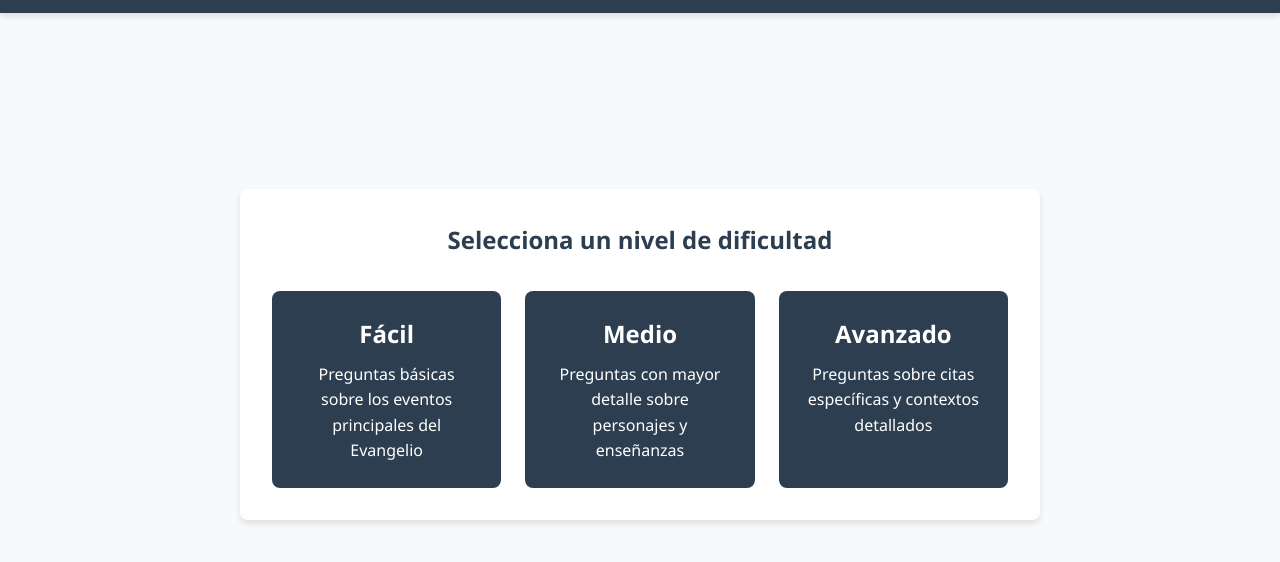
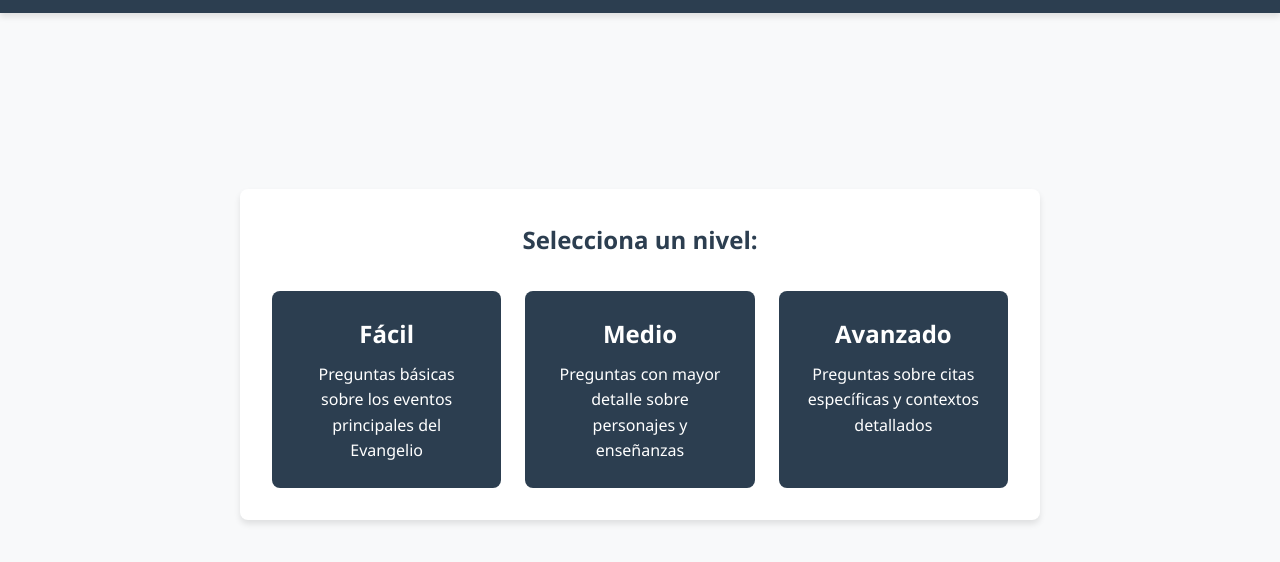
Before and after one commit to tecnologiaviral/trivias-marcos, a plain HTML site: page index.html in a window 1280 px wide. Shown: the part 104-666 px from the top of the page. Drawn offline with Linux system fonts and the light colour scheme.

Commit message:
Update index.html

```diff
--- a/index.html
+++ b/index.html
@@ -322,7 +322,7 @@
         <div class="container">
             <!-- Pantalla de selección de nivel -->
             <div id="level-selection" class="screen active">
-                <h2>Selecciona un nivel de dificultad</h2>
+                <h2>Selecciona un nivel:</h2>
                 <div class="level-selection">
                     <div class="level-card" data-level="easy">
                         <h2>Fácil</h2>
```
